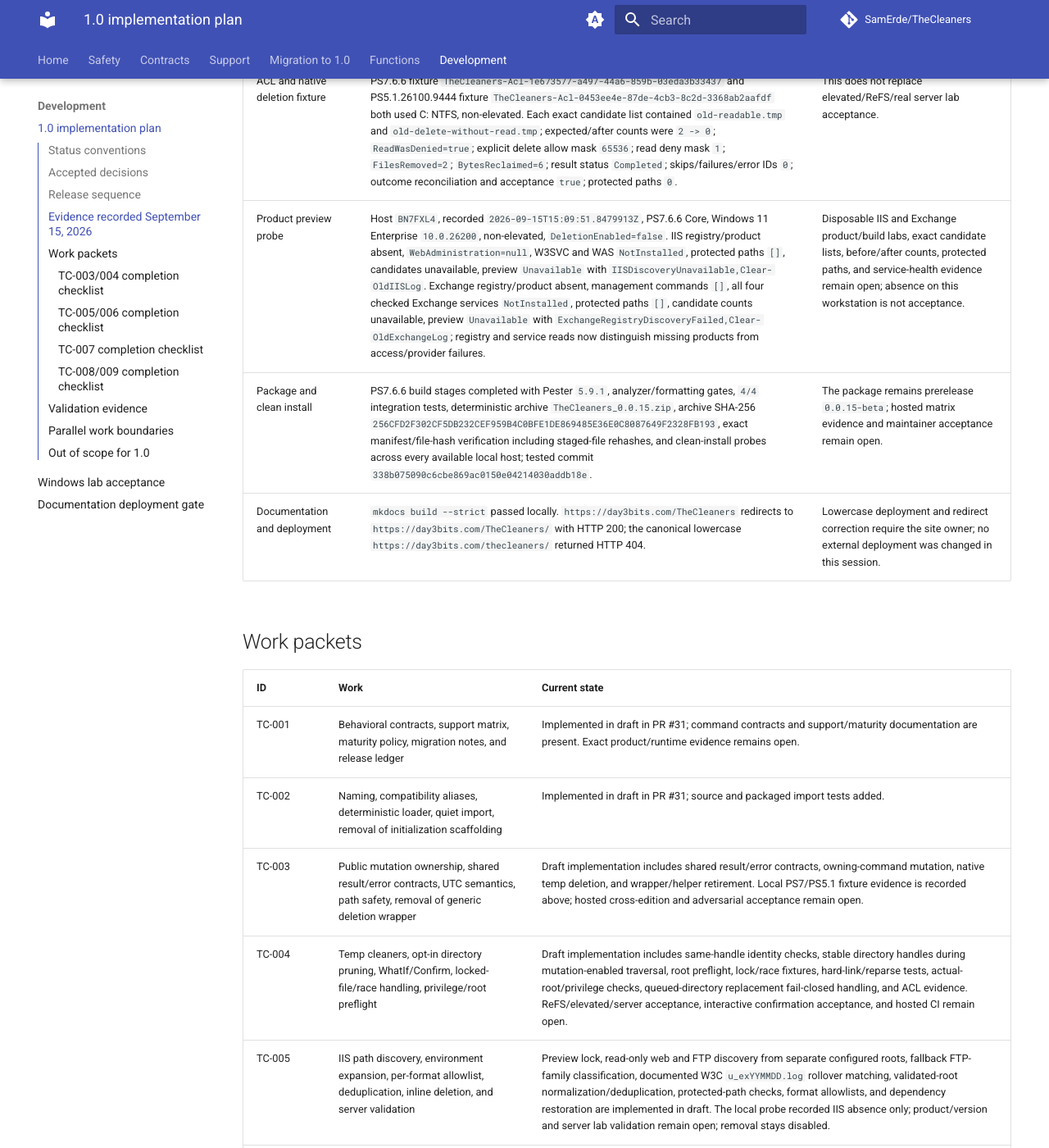
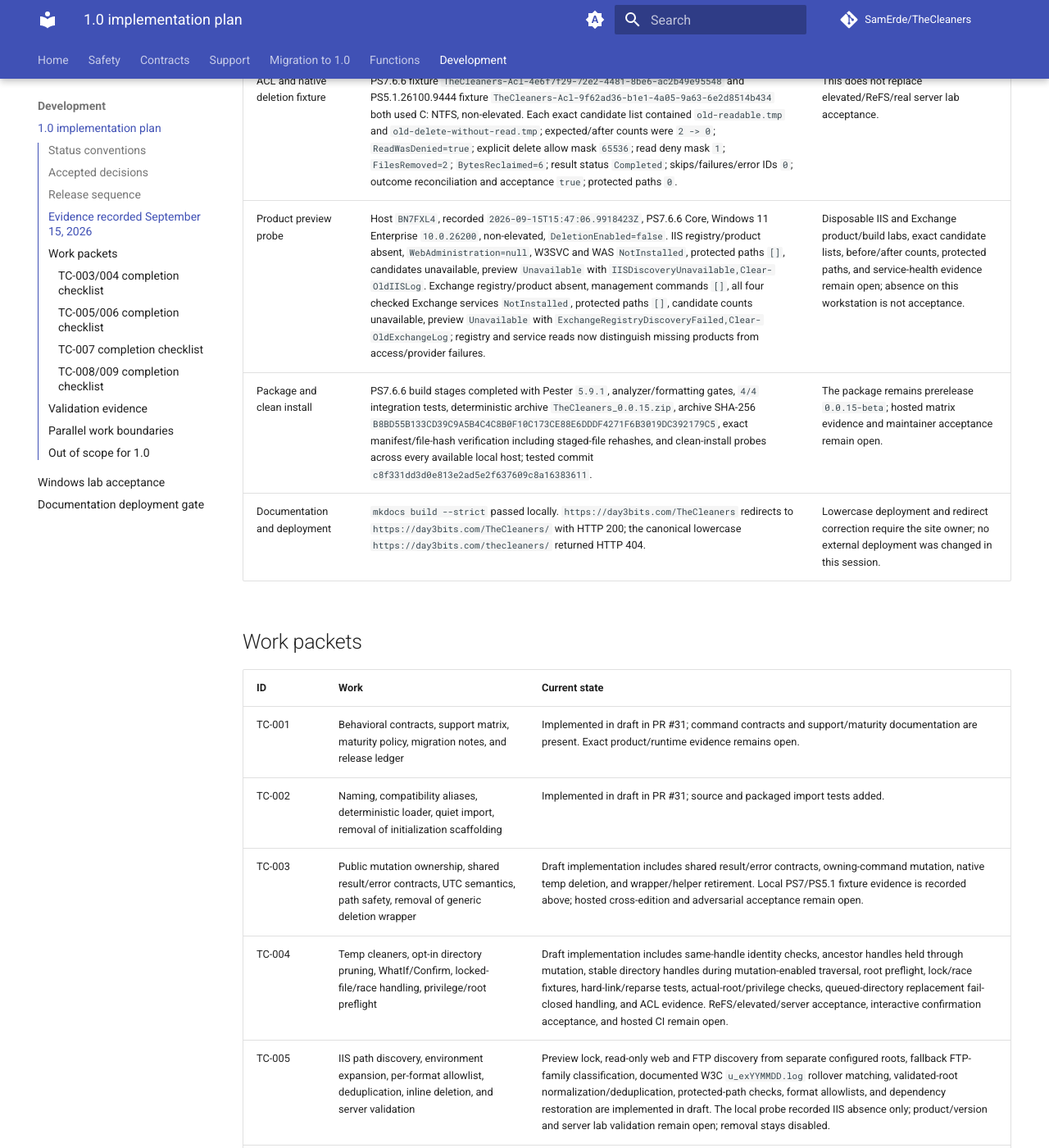
Before and after one commit to SamErde/TheCleaners, an MkDocs documentation site: the page built from docs/release-plan-1.0.md, in a window 1280 px wide and 1400 px high, scrolled down 2072 px. Shown: the whole window at 82% size. Built offline with MkDocs 1.6.1 and Material for MkDocs 9.7.7, drawn with Linux system fonts in a browser that asks for light colours; comment, search, counter and statistics services are not loaded; some of the changed text lies outside the part shown.

Commit message:
docs: record review remediation evidence

```diff
--- a/docs/release-plan-1.0.md
+++ b/docs/release-plan-1.0.md
@@ -31,16 +31,16 @@
 
 ## Evidence recorded September 15, 2026
 
-Source and package evidence was collected at commit `338b075090c6cbe869ac0150e04214030addb18e`; the ledger update itself is documentation-only and this is not a merged commit or a hosted CI run. No real Windows, IIS, or Exchange cleanup was run, and no release tag or Gallery publication was performed.
+Source and package evidence was collected at commit `c8f331dd3d0e813e2ad5e2f637609c8a16383611`; the ledger update itself is documentation-only and this is not a merged commit or a hosted CI run. No real Windows, IIS, or Exchange cleanup was run, and no release tag or Gallery publication was performed.
 
 | Gate | Exact evidence | Boundary that remains open |
 | --- | --- | --- |
 | Host and filesystem | Windows 11 Enterprise `10.0.26200` / build `26200`; PS7.6.6 Core; non-elevated; actual user temp `C:\Users\SamErde\AppData\Local\Temp\`; operating-system Windows root `C:\WINDOWS`; `LongPathsEnabled=0`; visible volumes were NTFS (`OS`, `WINRETOOLS`, `DELLSUPPORT`); no ReFS volume was available. | Elevated, ReFS, and supported Windows client/server acceptance still require a suitable disposable lab. |
-| PS7 current suite | Pester `5.9.1`; `180/180` passed; `0` failed, skipped, or not run; report runtime `7.6.6 Core`; no coverage instrumentation was enabled for this run; tested commit `338b075090c6cbe869ac0150e04214030addb18e`. | Hosted CI still needs the configured supported 7 LTS and current-stable run URLs. |
-| Windows PowerShell compatibility and coverage | Pester `5.9.1`; PS `5.1.26100.9444` Desktop; `180/180` unit tests passed; `0` failed, skipped, or not run; `83.04%` of `1,315` analyzed commands executed; report commit `338b075090c6cbe869ac0150e04214030addb18e`. The reusable build `Test` task preloads the CodeDOM-generated native helper before Pester creates worker runspaces, so the complete native suite ran. | Hosted PS5.1 acceptance still requires its CI run URL. |
-| ACL and native deletion fixture | PS7.6.6 fixture `TheCleaners-Acl-1e673577-a497-44a6-859b-03eda3b33437` and PS5.1.26100.9444 fixture `TheCleaners-Acl-0453ee4e-87de-4cb3-8c2d-3368ab2aafdf` both used C: NTFS, non-elevated. Each exact candidate list contained `old-readable.tmp` and `old-delete-without-read.tmp`; expected/after counts were `2 -> 0`; `ReadWasDenied=true`; explicit delete allow mask `65536`; read deny mask `1`; `FilesRemoved=2`; `BytesReclaimed=6`; result status `Completed`; skips/failures/error IDs `0`; outcome reconciliation and acceptance `true`; protected paths `0`. | This does not replace elevated/ReFS/real server lab acceptance. |
-| Product preview probe | Host `BN7FXL4`, recorded `2026-09-15T15:09:51.8479913Z`, PS7.6.6 Core, Windows 11 Enterprise `10.0.26200`, non-elevated, `DeletionEnabled=false`. IIS registry/product absent, `WebAdministration=null`, W3SVC and WAS `NotInstalled`, protected paths `[]`, candidates unavailable, preview `Unavailable` with `IISDiscoveryUnavailable,Clear-OldIISLog`. Exchange registry/product absent, management commands `[]`, all four checked Exchange services `NotInstalled`, protected paths `[]`, candidate counts unavailable, preview `Unavailable` with `ExchangeRegistryDiscoveryFailed,Clear-OldExchangeLog`; registry and service reads now distinguish missing products from access/provider failures. | Disposable IIS and Exchange product/build labs, exact candidate lists, before/after counts, protected paths, and service-health evidence remain open; absence on this workstation is not acceptance. |
-| Package and clean install | PS7.6.6 build stages completed with Pester `5.9.1`, analyzer/formatting gates, `4/4` integration tests, deterministic archive `TheCleaners_0.0.15.zip`, archive SHA-256 `256CFD2F302CF5DB232CEF959B4C0BFE1DE869485E36E0C8087649F2328FB193`, exact manifest/file-hash verification including staged-file rehashes, and clean-install probes across every available local host; tested commit `338b075090c6cbe869ac0150e04214030addb18e`. | The package remains prerelease `0.0.15-beta`; hosted matrix evidence and maintainer acceptance remain open. |
+| PS7 current suite | Pester `5.9.1`; `183/183` passed; `0` failed, skipped, or not run; report runtime `7.6.6 Core`; no coverage instrumentation was enabled for this run; tested commit `c8f331dd3d0e813e2ad5e2f637609c8a16383611`. | Hosted CI still needs the configured supported 7 LTS and current-stable run URLs. |
+| Windows PowerShell compatibility and coverage | Pester `5.9.1`; PS `5.1.26100.9444` Desktop; `183/183` unit tests passed; `0` failed, skipped, or not run; `83.49%` of `1,369` analyzed commands executed; report commit `c8f331dd3d0e813e2ad5e2f637609c8a16383611`. The reusable build `Test` task preloads the CodeDOM-generated native helper before Pester creates worker runspaces, so the complete native suite ran. | Hosted PS5.1 acceptance still requires its CI run URL. |
+| ACL and native deletion fixture | PS7.6.6 fixture `TheCleaners-Acl-4e6f7f29-72e2-4481-8be6-ac2b49e95548` and PS5.1.26100.9444 fixture `TheCleaners-Acl-9f62ad36-b1e1-4a05-9a63-6e2d8514b434` both used C: NTFS, non-elevated. Each exact candidate list contained `old-readable.tmp` and `old-delete-without-read.tmp`; expected/after counts were `2 -> 0`; `ReadWasDenied=true`; explicit delete allow mask `65536`; read deny mask `1`; `FilesRemoved=2`; `BytesReclaimed=6`; result status `Completed`; skips/failures/error IDs `0`; outcome reconciliation and acceptance `true`; protected paths `0`. | This does not replace elevated/ReFS/real server lab acceptance. |
+| Product preview probe | Host `BN7FXL4`, recorded `2026-09-15T15:47:06.9918423Z`, PS7.6.6 Core, Windows 11 Enterprise `10.0.26200`, non-elevated, `DeletionEnabled=false`. IIS registry/product absent, `WebAdministration=null`, W3SVC and WAS `NotInstalled`, protected paths `[]`, candidates unavailable, preview `Unavailable` with `IISDiscoveryUnavailable,Clear-OldIISLog`. Exchange registry/product absent, management commands `[]`, all four checked Exchange services `NotInstalled`, protected paths `[]`, candidate counts unavailable, preview `Unavailable` with `ExchangeRegistryDiscoveryFailed,Clear-OldExchangeLog`; registry and service reads now distinguish missing products from access/provider failures. | Disposable IIS and Exchange product/build labs, exact candidate lists, before/after counts, protected paths, and service-health evidence remain open; absence on this workstation is not acceptance. |
+| Package and clean install | PS7.6.6 build stages completed with Pester `5.9.1`, analyzer/formatting gates, `4/4` integration tests, deterministic archive `TheCleaners_0.0.15.zip`, archive SHA-256 `B8BD55B133CD39C9A5B4C4C8B0F10C173CE88E6DDDF4271F6B3019DC392179C5`, exact manifest/file-hash verification including staged-file rehashes, and clean-install probes across every available local host; tested commit `c8f331dd3d0e813e2ad5e2f637609c8a16383611`. | The package remains prerelease `0.0.15-beta`; hosted matrix evidence and maintainer acceptance remain open. |
 | Documentation and deployment | `mkdocs build --strict` passed locally. `https://day3bits.com/TheCleaners` redirects to `https://day3bits.com/TheCleaners/` with HTTP 200; the canonical lowercase `https://day3bits.com/thecleaners/` returned HTTP 404. | Lowercase deployment and redirect correction require the site owner; no external deployment was changed in this session. |
 
 ## Work packets
@@ -50,7 +50,7 @@
 | TC-001 | Behavioral contracts, support matrix, maturity policy, migration notes, and release ledger | Implemented in draft in PR #31; command contracts and support/maturity documentation are present. Exact product/runtime evidence remains open. |
 | TC-002 | Naming, compatibility aliases, deterministic loader, quiet import, removal of initialization scaffolding | Implemented in draft in PR #31; source and packaged import tests added. |
 | TC-003 | Public mutation ownership, shared result/error contracts, UTC semantics, path safety, removal of generic deletion wrapper | Draft implementation includes shared result/error contracts, owning-command mutation, native temp deletion, and wrapper/helper retirement. Local PS7/PS5.1 fixture evidence is recorded above; hosted cross-edition and adversarial acceptance remain open. |
-| TC-004 | Temp cleaners, opt-in directory pruning, WhatIf/Confirm, locked-file/race handling, privilege/root preflight | Draft implementation includes same-handle identity checks, stable directory handles during mutation-enabled traversal, root preflight, lock/race fixtures, hard-link/reparse tests, actual-root/privilege checks, queued-directory replacement fail-closed handling, and ACL evidence. ReFS/elevated/server acceptance, interactive confirmation acceptance, and hosted CI remain open. |
+| TC-004 | Temp cleaners, opt-in directory pruning, WhatIf/Confirm, locked-file/race handling, privilege/root preflight | Draft implementation includes same-handle identity checks, ancestor handles held through mutation, stable directory handles during mutation-enabled traversal, root preflight, lock/race fixtures, hard-link/reparse tests, actual-root/privilege checks, queued-directory replacement fail-closed handling, and ACL evidence. ReFS/elevated/server acceptance, interactive confirmation acceptance, and hosted CI remain open. |
 | TC-005 | IIS path discovery, environment expansion, per-format allowlist, deduplication, inline deletion, and server validation | Preview lock, read-only web and FTP discovery from separate configured roots, fallback FTP-family classification, documented W3C `u_exYYMMDD.log` rollover matching, validated-root normalization/deduplication, protected-path checks, format allowlists, and dependency restoration are implemented in draft. The local probe recorded IIS absence only; product/version and server lab validation remain open; removal stays disabled. |
 | TC-006 | Exchange preview guard, experimental discovery, validated per-directory patterns, protected locations, and lab fixtures | Guard, IIS decoupling, fixed-root validation, per-directory filename/ETL patterns, and database/transaction-log protection are implemented in draft. The local probe recorded Exchange absence only; exact Exchange build matrix, lab fixtures, and service-health validation remain open. |
 | TC-007 | Typed stale-profile output, unknown LastUseTime, optional size, SID resolution, and command inventory | Typed read-only output, unknown-date handling, optional reparse-safe size with queued-directory revalidation, best-effort SID resolution, and orphan-helper retirement are implemented in draft; Windows acceptance remains open. |
@@ -120,7 +120,7 @@
 | IIS FTP logging is discovered separately from web logging | `src/Tests/Unit/IISDiscoverySafety.Tests.ps1`: fresh-process FTP scenario and in-process `FTPSVC7` fixture verify the separate `ftpServer.logFile` root; `src/Tests/Unit/PreviewAllowlist.Tests.ps1` covers `FTPSVC` and legacy `MSFTPSVC` service labels and accepts the documented W3C `u_exYYMMDD.log` rollover family while rejecting the invented `u_ft` family. |
 | Fully qualified Windows path syntax enforced before resolution | `src/Tests/Unit/FullyQualifiedPathSafety.Tests.ps1`: drive-relative, root-relative, ordinary relative, provider, invalid `RootPath`, UNC, device, and extended-length syntax cases, plus valid drive/descendant and containment cases. |
 | Shared result and stable error contracts | `src/Tests/Unit/ResultContract.Tests.ps1`: documented cleanup fields, UTC normalization, stable fully qualified error ID, category, and target object. |
-| Hard-link, symlink, and recreated-directory identity behavior | `src/Tests/Unit/IdentitySafety.Tests.ps1`: native identity stability, hard-link fixture behavior for both temp commands when the host permits it, symbolic-link reparse detection, and recreated-directory identity mismatch. |
+| Hard-link, symlink, and recreated-directory identity behavior | `src/Tests/Unit/IdentitySafety.Tests.ps1`: native identity stability, hard-link fixture behavior for both temp commands when the host permits it, symbolic-link reparse detection, and recreated-directory identity mismatch. `src/Tests/Unit/CoverageEdges.Tests.ps1` also verifies that ancestor handles remain held after discovery until mutation completes. |
 | IIS/Exchange format and protected-path allowlists | `src/Tests/Unit/PreviewAllowlist.Tests.ps1`: built-in IIS format names, Exchange Message Tracking/ETL/log patterns, protected IIS locations, and Exchange database/transaction path normalization. |
 | Exchange protection metadata completeness | `src/Tests/Unit/PreviewAllowlist.Tests.ps1`: complete database metadata remains `Validated`, while missing management metadata or a blank database/log path returns `Unknown`; malformed path objects still fail closed. |
 | Typed stale-profile output | `src/Tests/Unit/ProfileOutput.Tests.ps1`: typed fields, unknown dates, optional size, exclusions, queued-directory reparse replacement fail-closed behavior, native directory identity lock during enumeration, no host output, and orphan-helper retirement. |
```
Also changed, not shown: other parts of docs/release-plan-1.0.md (+1 -1 lines).
